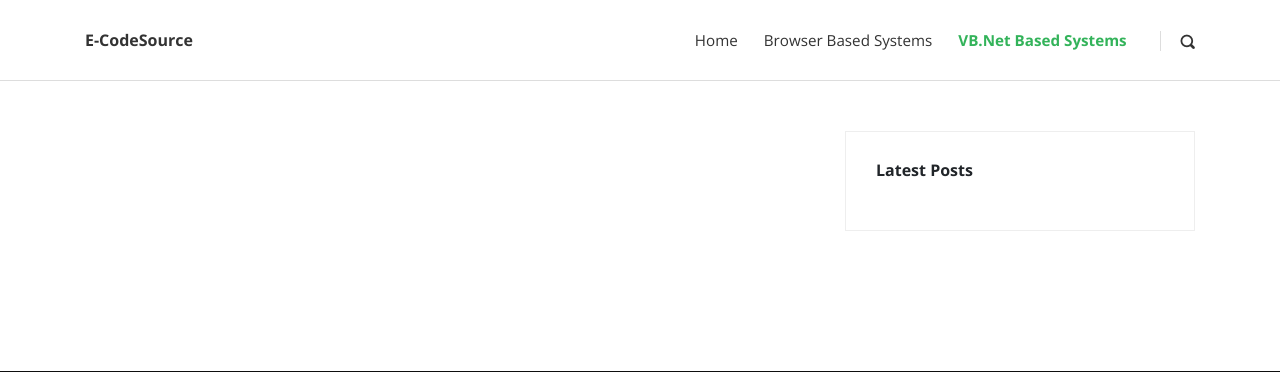
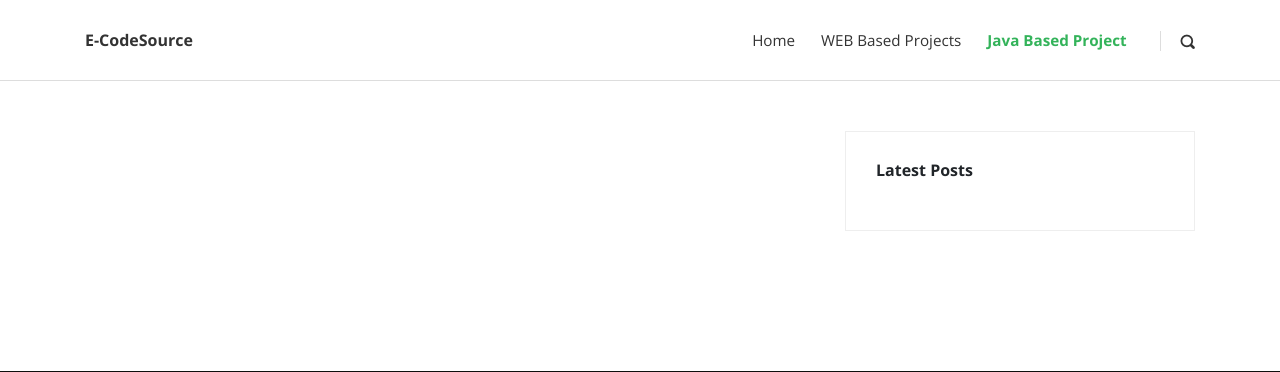
Before and after one commit to Ghanashyampanda/Content-Management-Tool, a PHP site: page /system_list2.php in a window 1280 px wide. Shown: the top 372 px of the page. Run offline with PHP 8.4, Linux system fonts and the light colour scheme; data that the repository does not hold is empty.

Commit message:
Third Commit

```diff
--- a/search_list.php
+++ b/search_list.php
@@ -34,11 +34,11 @@
               </li>
 
               <li class="nav-item">
-              <a href="system_list1.php" class="nav-link">Browser Based Systems</a>
+              <a href="system_list1.php" class="nav-link">WEB Based Projects</a>
               </li>
 
               <li class="nav-item">
-              <a href="system_list2.php" class="nav-link">VB.Net Based Systems</a>
+              <a href="system_list2.php" class="nav-link">Java Based Projects</a>
               </li>
 
             </ul>
--- a/system_list1.php
+++ b/system_list1.php
@@ -26,11 +26,11 @@
               </li>
 
               <li class="nav-item">
-              <a href="system_list1.php" class="nav-link active">Browser Based Systems</a>
+              <a href="system_list1.php" class="nav-link active">WEB Based Projects</a>
               </li>
 
               <li class="nav-item">
-              <a href="system_list2.php" class="nav-link">VB.Net Based Systems</a>
+              <a href="system_list2.php" class="nav-link">Java Based Project</a>
               </li>
 
             </ul>
--- a/system_list2.php
+++ b/system_list2.php
@@ -26,11 +26,11 @@
               </li>
 
               <li class="nav-item">
-              <a href="system_list1.php" class="nav-link">Browser Based Systems</a>
+              <a href="system_list1.php" class="nav-link">WEB Based Projects</a>
               </li>
 
               <li class="nav-item">
-              <a href="system_list2.php" class="nav-link active">VB.Net Based Systems</a>
+              <a href="system_list2.php" class="nav-link active">Java Based Project</a>
               </li>
 
             </ul>
```
Also changed, not shown: admin/main_topic_img/5335-mystery_square.png (added).
